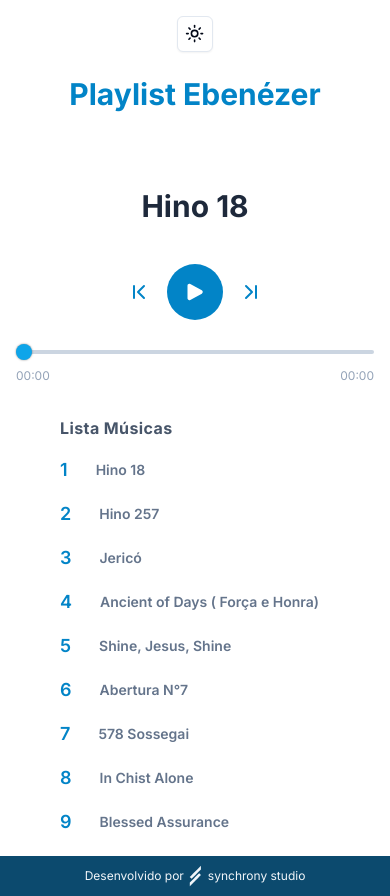
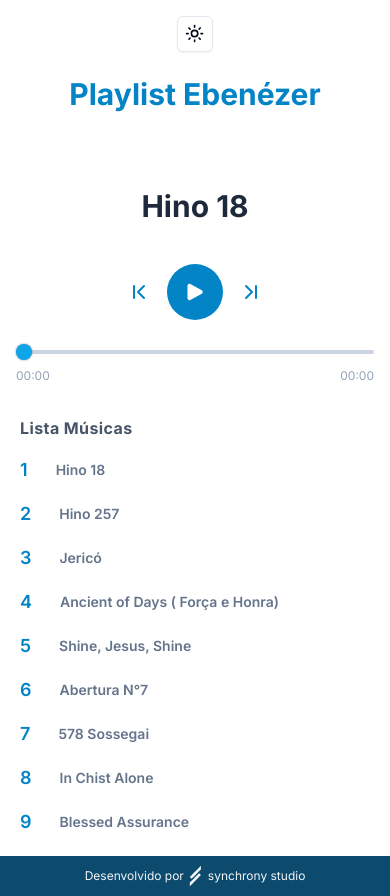
Before and after one commit to matheusbanqueiro/ebenezer, a Next.js app: page / in a window 390 px wide. Built offline with nearby package versions, Linux system fonts and the light colour scheme.

Commit message:
Style: lista a esquerda mobile

```diff
--- a/src/components/list-music.tsx
+++ b/src/components/list-music.tsx
@@ -46,7 +46,7 @@ const ListMusic = ({}: ListMusicProps) => {
   ];
 
   return (
-    <div className="flex flex-col gap-4 lg:ml-5 px-10 ml-5 mb-5">
+    <div className="flex flex-col gap-4 lg:ml-5 px-0 md:px-10 ml-5 mb-5">
       <h1 className="mt-4 font-bold dark:text-slate-100 text-slate-600 tracking-wide">
         Lista Músicas
       </h1>
```
